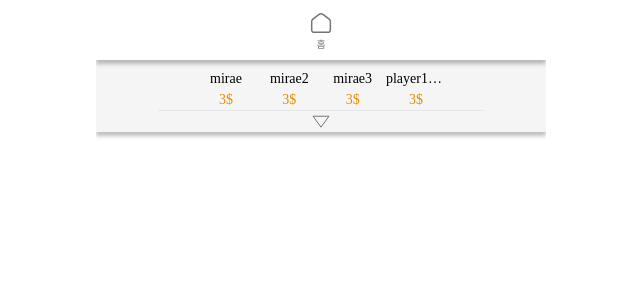
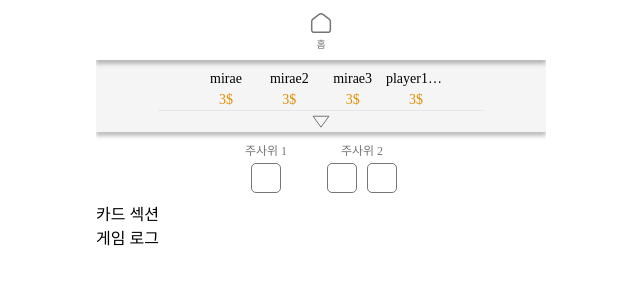
Before and after one commit to dygmm4288/board_game, a React (Vite) app in the folder front/: page / in a window 1280 px wide. Shown: the top 300 px of the page, without its empty margins (319-959 px from the left). Built offline with nearby package versions, Linux system fonts and the light colour scheme; a web font is replaced by a local one.

Commit message:
주사위 섹션 컴포넌트 생성

```diff
--- a/front/src/components/MinivilleRoom.tsx
+++ b/front/src/components/MinivilleRoom.tsx
@@ -1,10 +1,13 @@
 import PlayerHeader from "./common/PlayerHeader";
+import RollSection from "./section/RollSection";
 
 const MinivilleRoom = () => {
   return (
     <div>
       <PlayerHeader />
-      <footer></footer>
+      <RollSection />
+      <div>카드 섹션</div>
+      <div>게임 로그</div>
     </div>
   );
 };
--- a/front/src/components/common/PlayerHeader.tsx
+++ b/front/src/components/common/PlayerHeader.tsx
@@ -5,16 +5,16 @@ import PolygonIcon from "../../assets/svg/PolygonIcon";
 const PlayerHeader = () => {
   const players = ["mirae", "mirae2", "mirae3", "player123456789"];
 
-  const [nabla, setNabla] = useState(true);
+  const [isOpen, setOpen] = useState(true);
   const isClicked = () => {
-    setNabla(!nabla);
+    setOpen(!isOpen);
   };
 
   return (
     <header
       className={
-        "relative top-0 w-full bg-[#f5f5f5] shadow-header-nav mb-[10px] pt-[8px] " +
-        (nabla ? "h-[72px]" : "h-[420px]")
+        "relative top-0 w-full bg-[#f5f5f5] shadow-header-nav pt-[8px] " +
+        (isOpen ? "h-[72px]" : "h-[420px]")
       }>
       <div className='w-[250px] mx-auto flex justify-between'>
         {players.map((player) => (
@@ -27,7 +27,7 @@ const PlayerHeader = () => {
       <div className='absolute left-[50%] translate-x-[-50%] bottom-0 w-[326px] h-[22px] flex flex-col items-center gap-[4px] '>
         <hr className='w-full' />
         <button onClick={isClicked}>
-          {nabla ? <NablaIcon /> : <PolygonIcon />}
+          {isOpen ? <NablaIcon /> : <PolygonIcon />}
         </button>
       </div>
     </header>
--- a/front/src/components/form/NumberInput.tsx
+++ b/front/src/components/form/NumberInput.tsx
@@ -7,7 +7,7 @@ import { items_center } from "../../css/flex";
 import { cn } from "../../util/cn";
 
 const MIN = 2;
-const MAX = 6;
+const MAX = 4;
 
 const NumberInput = () => {
   const [value, setValue] = useState(2);
@@ -21,11 +21,18 @@ const NumberInput = () => {
   const minus = () => updateValue(-1);
 
   return (
-    <div className="flex flex-row justify-between items-center">
-      <label htmlFor='max-players' className="label text-primary-font-color">최대인원</label>
-      <div className={cn('max-w-[52px] min-w-[52px] justify-evenly label text-primary-font-color', items_center, border_primary)}>
+    <div className='flex flex-row justify-between items-center'>
+      <label htmlFor='max-players' className='label text-primary-font-color'>
+        최대인원
+      </label>
+      <div
+        className={cn(
+          "max-w-[52px] min-w-[52px] justify-evenly label text-primary-font-color",
+          items_center,
+          border_primary
+        )}>
         <button onClick={minus}>
-          <MinusIcon/>
+          <MinusIcon />
         </button>
         <input
           className='cursor-default text-center '
--- /dev/null
+++ b/front/src/components/section/RollSection.tsx
@@ -0,0 +1,25 @@
+import { roll_flex } from "../../css/flex_roll";
+import { border_roll } from "../../css/roll_border";
+import { cn } from "../../util/cn";
+
+const RollSection = () => {
+  return (
+    <section className='p-[10px]'>
+      <div className='flex flex-row justify-center gap-[40px] text-primary-font-color text-[12px]'>
+        <div className={cn(roll_flex)}>
+          <p>주사위 1</p>
+          <div className={cn(border_roll)}></div>
+        </div>
+        <div className={cn(roll_flex)}>
+          <p>주사위 2</p>
+          <div className='flex flex-row gap-[10px]'>
+            <div className={cn(border_roll)}></div>
+            <div className={cn(border_roll)}></div>
+          </div>
+        </div>
+      </div>
+    </section>
+  );
+};
+
+export default RollSection;
--- /dev/null
+++ b/front/src/css/flex_roll.ts
@@ -0,0 +1,3 @@
+export const roll_flex = () => {
+  return "flex flex-col items-center gap-[3px]";
+};
--- /dev/null
+++ b/front/src/css/roll_border.ts
@@ -0,0 +1,3 @@
+export const border_roll = () => {
+  return "w-[30px] h-[30px] border border-primary-border-color border-solid rounded-[5px]";
+};
```
